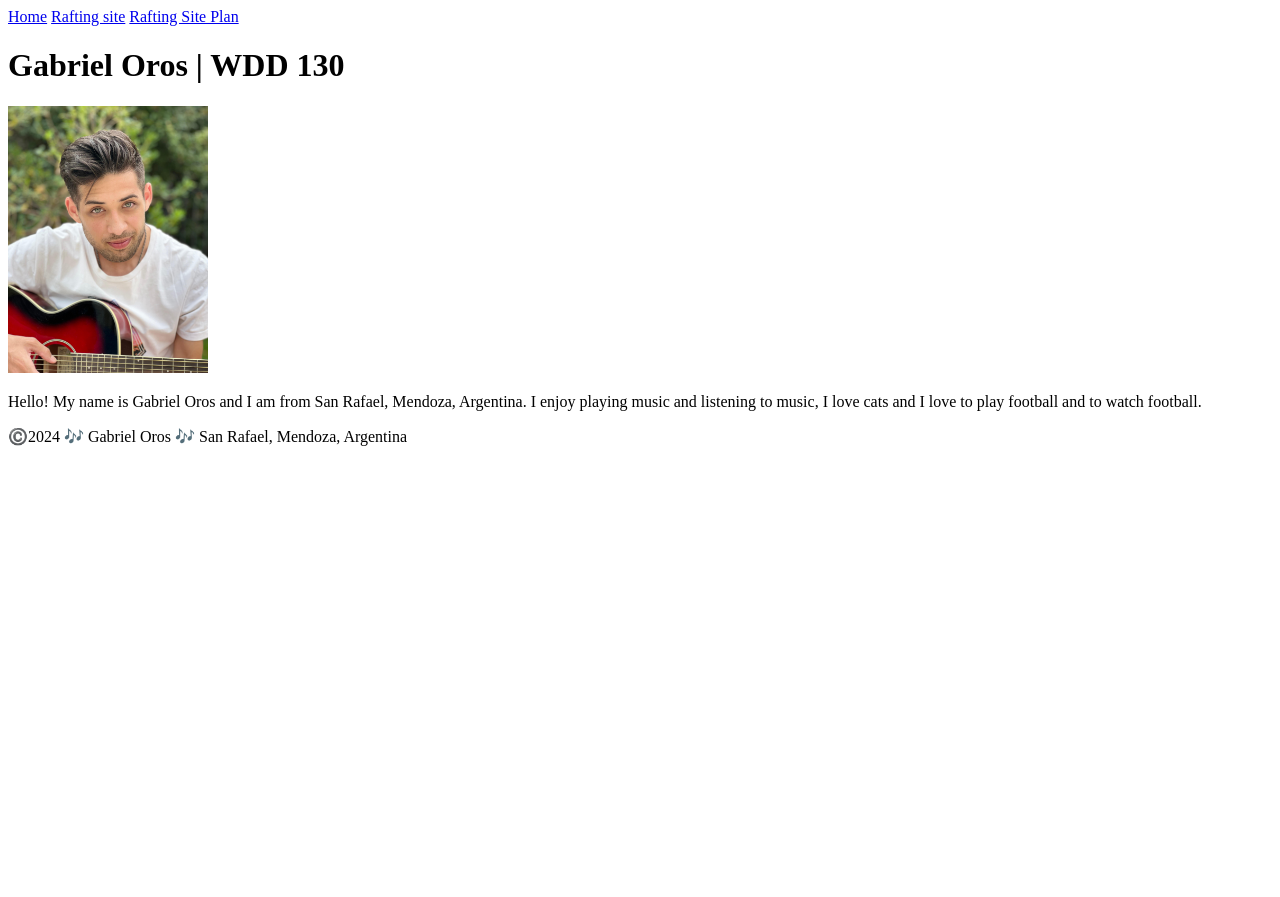
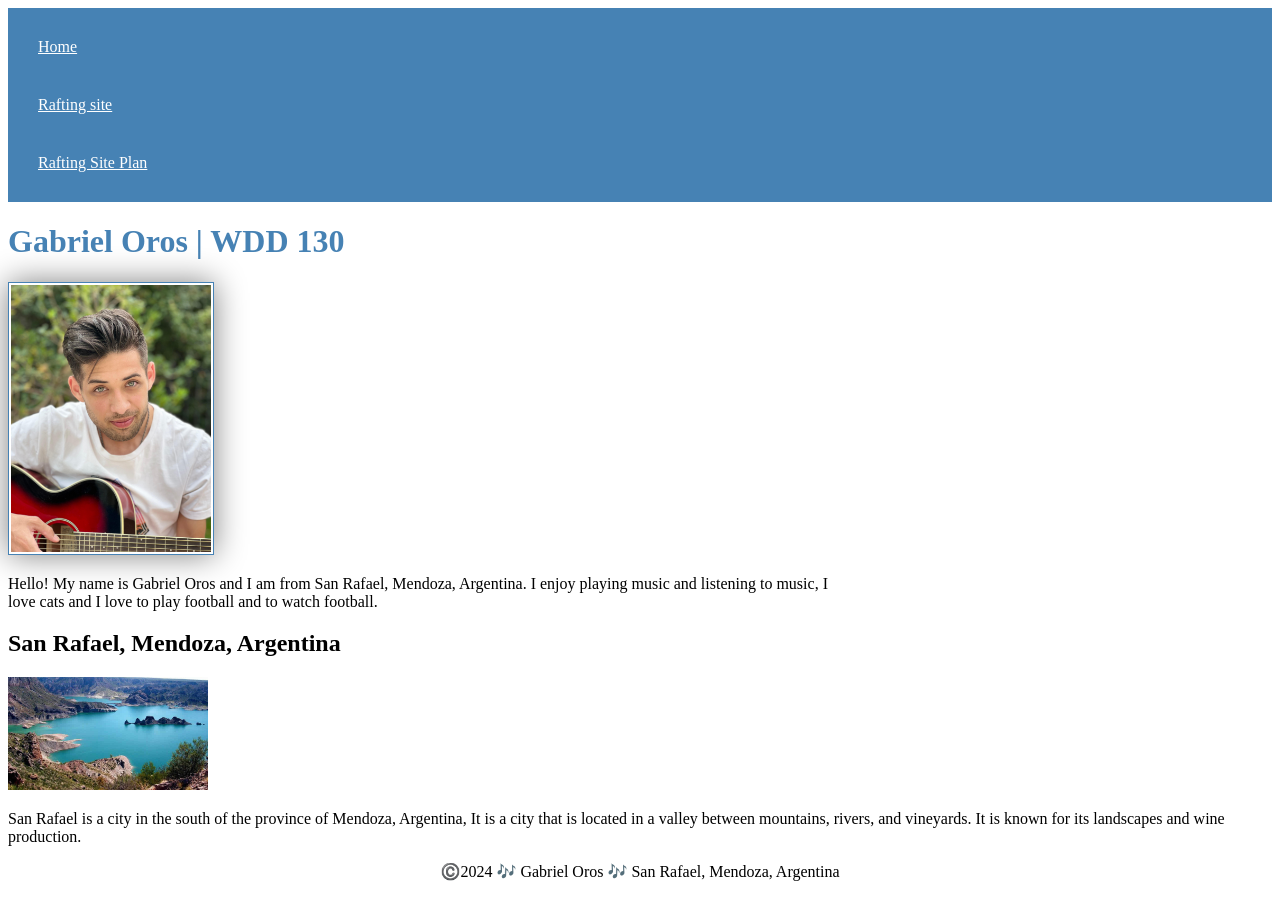
Before and after one commit to Gabi3312/wdd130, a plain HTML site: page index.html in a window 1280 px wide. Before the commit the page ends 800 px from the top, so only its background shows below. Drawn offline with Linux system fonts and the light colour scheme.

Commit message:
Course home page

```diff
--- a/index.html
+++ b/index.html
@@ -4,7 +4,12 @@
     <meta charset="UTF-8">
     <meta name="viewport" content="width=device-width, initial-scale=1.0">
     <title>Gabriel Oros | WDD 130</title>
+    <meta name="description" content="Gabriel Oros BYU Idaho WDD 130 course home page">
+    <meta name="author" content="Gabriel Oros">
+
+    <link rel="stylesheet" href="styles/styles.css">
   </head>
+
   <body>
     <header>
       <nav>
@@ -14,10 +19,15 @@
       </nav>
    </header>
    <main>
-     <h1>Gabriel Oros | WDD 130</h1>
+    <h1>Gabriel Oros | WDD 130</h1>
      <img src="images/img-1.jpeg" alt="Hello, my name is Gabriel Oros" width="200">
      <p> Hello! My name is Gabriel Oros and I am from San Rafael, Mendoza, Argentina. I enjoy playing music and listening to music, I love cats and I love to play football and to watch football. </p>
    </main>
+   </aside>
+   <h2>San Rafael, Mendoza, Argentina</h2>
+     <img src="images/img-2.jpeg" alt="San Rafael, Mendoza, Argentina" width="200">
+     <p>San Rafael is a city in the south of the province of Mendoza, Argentina,  It is a city that is located in a valley between mountains, rivers, and vineyards. It is known for its landscapes and wine production.</p>
+   </aside>
    <footer>
      <p>©️2024 🎶 Gabriel Oros 🎶 San Rafael, Mendoza, Argentina</p>
    </footer>
--- /dev/null
+++ b/styles/styles.css
@@ -0,0 +1,45 @@
+nav {
+    background-color: steelblue;
+    padding: 10px;
+}
+nav a {
+    color: white;
+    display: block;
+    padding: 20px;
+}
+h1 {
+    color: steelblue;
+}
+main img {
+    width: 200;
+    height: auto;
+    border: 1px solid steelblue;
+    padding: 2px;
+    box-shadow: 0 0 30px gray;
+}
+p {
+    padding: 0;
+}
+main {
+    max-width: 840px;
+}
+aside {
+    width: 200px;
+    margin: 20px;
+    border: 1px solid black;
+    padding: 10px;
+    background-color: #ffffff;
+    color: #272727;
+    text-align: center;
+  }
+
+aside img {
+width: 200px;
+height: auto;
+}
+
+footer {
+margin-top: 15px;
+border-top: 1px #272727;
+text-align: center;
+}
```
Also changed, not shown: images/img-2.jpeg (added).
